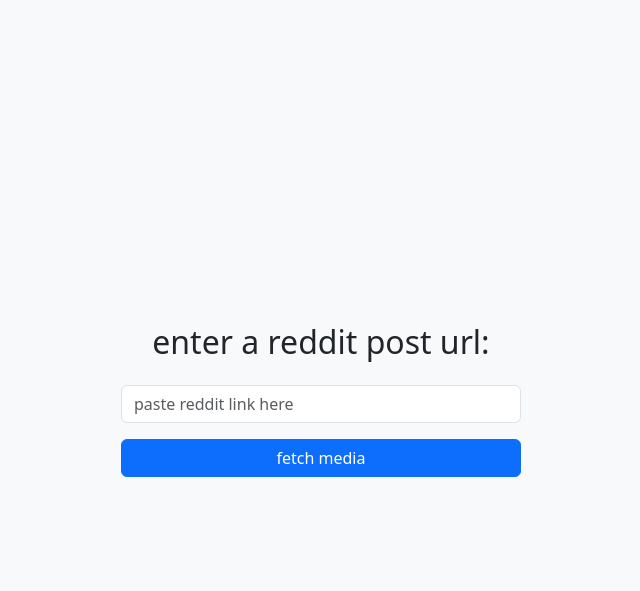
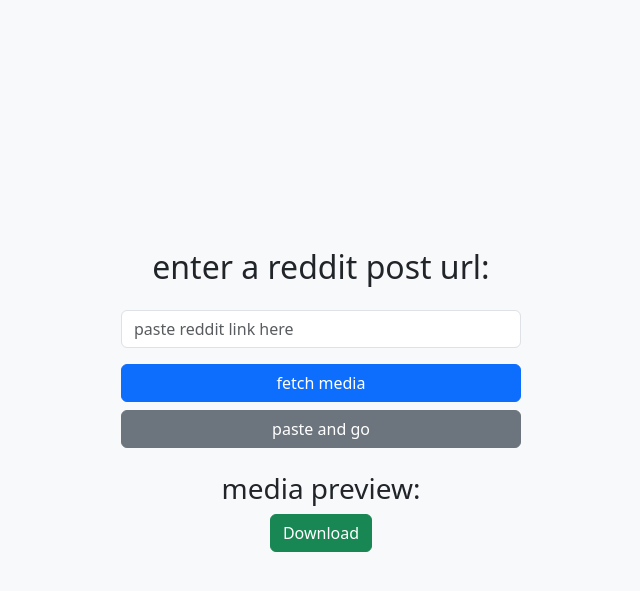
Before and after one commit to kenh108/reddit_media_downloader, a Flask app: template app/templates/index.html in a window 1280 px wide. Shown: the top 591 px of the page, without its empty margins (319-959 px from the left). Run offline with Flask 3, Linux system fonts and the light colour scheme; the template is opened without the code that fills it: most values are stand-ins (such as "Sample title", 1, 10 or a date in 2020).

Commit message:
Added paste and go button, also display media under form on index.html

```diff
--- a/app/templates/index.html
+++ b/app/templates/index.html
@@ -10,11 +10,48 @@
 
     <div class="container text-center">
         <h2 class="mb-4">enter a reddit post url:</h2>
+
         <form method="POST" class="w-100" style="max-width: 400px; margin: auto;">
-            <input type="text" name="reddit_url" class="form-control mb-3" placeholder="paste reddit link here" required>
+            <input type="text" id="reddit_url" name="reddit_url" class="form-control mb-3" placeholder="paste reddit link here" required>
             <button type="submit" class="btn btn-primary w-100">fetch media</button>
+            <button type="submit" class="btn btn-secondary w-100 mt-2" id="pasteGo">paste and go</button>
         </form>
+
+        <!-- Media Display Section -->
+        {% if media_url %}
+        <div class="mt-4">
+            <h3>media preview:</h3>
+
+            {% if media_type == "video" %}
+                <video controls class="w-100" style="max-width: 500px;">
+                    <source src="{{ media_url }}" type="video/mp4">
+                    Your browser does not support the video tag.
+                </video>
+            {% elif media_type == "gif" %}
+                <img src="{{ media_url }}" class="img-fluid" style="max-width: 500px;">
+            {% endif %}
+
+            <div class="mt-2">
+                <a href="{{ media_url }}" class="btn btn-success" download>Download</a>
+            </div>
+        </div>
+        {% endif %}
     </div>
+
+    <script>
+        document.getElementById("pasteGo").addEventListener("click", async () => {
+            event.preventDefault();
+            try {
+                const text = await navigator.clipboard.readText();
+                if (text) {
+                    document.getElementById("reddit_url").value = text;
+                    document.querySelector("form").submit();
+                }
+            } catch (err) {
+                alert("Failed to access clipboard.");
+            }
+        });
+    </script>
 
     <script src="https://cdn.jsdelivr.net/npm/bootstrap@5.3.0/dist/js/bootstrap.bundle.min.js"></script>
 </body>
--- a/run.py
+++ b/run.py
@@ -1,6 +1,19 @@
+import argparse
+import logging
+import sys
 from app import create_app
+
+parser = argparse.ArgumentParser(description="Run the Flask app.")
+parser.add_argument("--production", action="store_true", help="Run in production mode")
+args = parser.parse_args()
+
+logging.basicConfig(
+    level=logging.INFO if args.production else logging.DEBUG,
+    format="%(asctime)s - %(levelname)s - %(message)s",
+    handlers=[logging.StreamHandler(sys.stderr)]
+)
 
 app = create_app()
 
 if __name__ == "__main__":
-    app.run(debug=True)
+    app.run(debug=not args.production)
```
Also changed, not shown: app/routes.py (+3 -12 lines), app/templates/result.html (deleted, +0 -32 lines).
